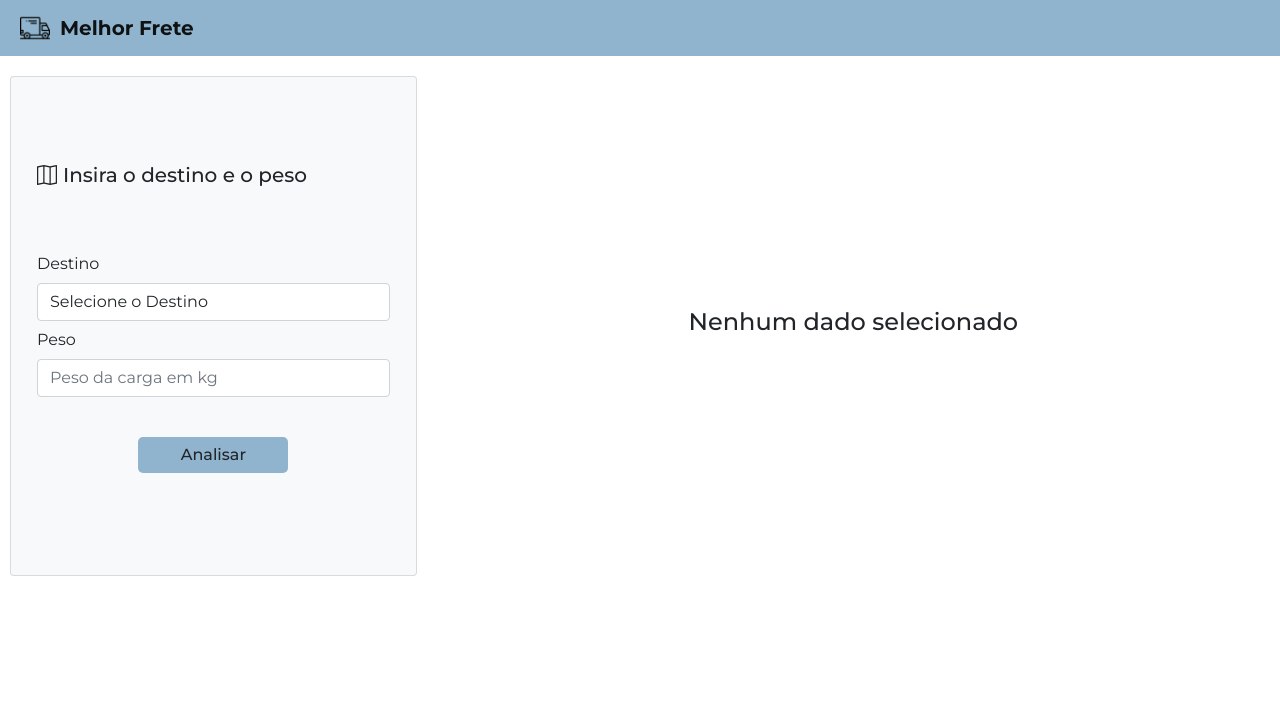
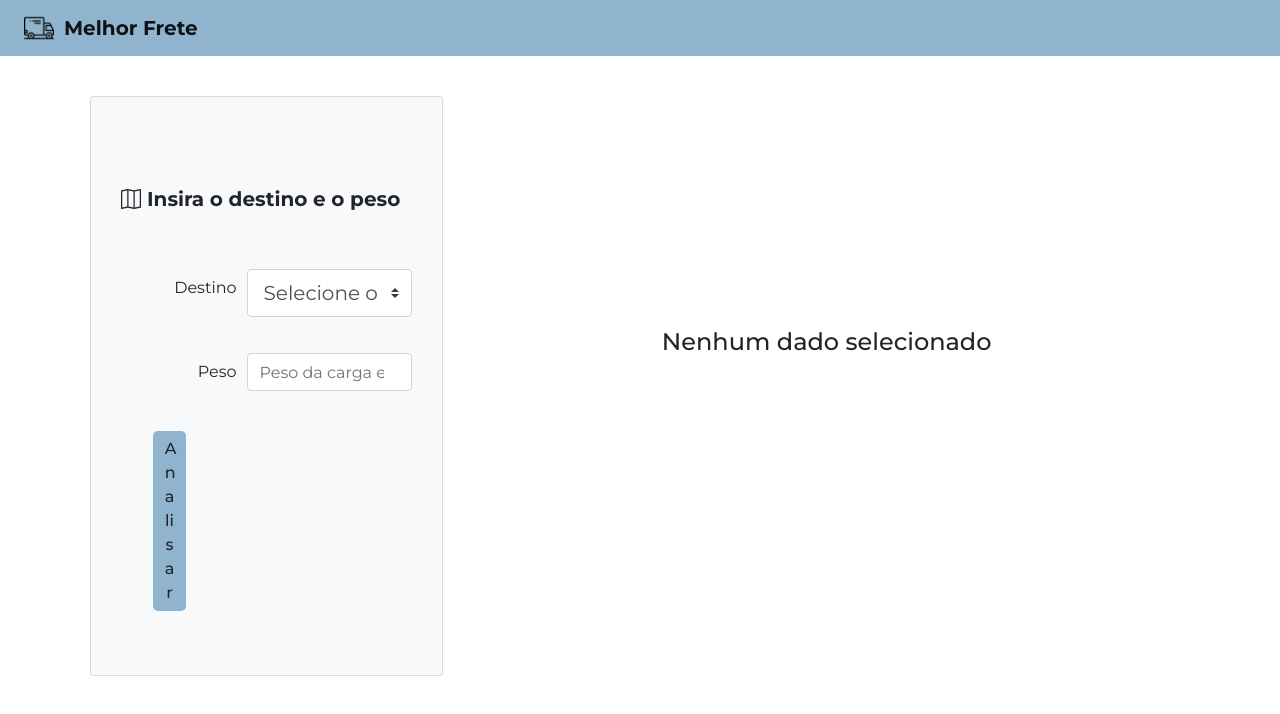
Before and after one commit to zezit/desafio-coorlab, a Vue app in the folder code/: page / in a window 1280 px wide. Shown: the top 714 px of the page. Built offline with nearby package versions, Linux system fonts and the light colour scheme; no server answers; data requests are answered from the project's data file.

Commit message:
fix - ajustando estado de carregamento dos dados

```diff
--- a/code/package.json
+++ b/code/package.json
@@ -10,7 +10,6 @@
   },
   "dependencies": {
     "axios": "^1.4.0",
-    "bootstrap": "^5.1.3",
     "bootstrap-vue": "^2.22.0",
     "core-js": "^3.8.3",
     "json-server": "^0.17.0",
--- a/code/src/assets/css/main.css
+++ b/code/src/assets/css/main.css
@@ -12,6 +12,8 @@ body {
     --light-grey-background-card: #f4f4f3;
     --light-blue-card: #bad4d9;
     --dark-blue-card: #90b4cd;
+
+    min-height: 100vh;
 }
 
 h1 {
@@ -19,6 +21,6 @@ h1 {
     font-size: 20px;
 }
 
-full-height{
+full-height {
     height: 100%;
 }
--- a/code/src/components/LayoutButton.vue
+++ b/code/src/components/LayoutButton.vue
@@ -14,6 +14,7 @@ export default {
     },
 }
 </script>
+
 
 
 <style scoped>
--- a/code/src/components/SearchSection.vue
+++ b/code/src/components/SearchSection.vue
@@ -14,28 +14,32 @@
         </b-modal>
 
         <b-form-group>
+            <!-- title -->
             <b-form-group class="form-label">
                 <p class="h5 mb-2 font-weight-bold pt-0" name="label" align-sm="center">
                     <b-icon icon="map" class="map-icon"></b-icon>Insira o destino e o peso
                 </p>
             </b-form-group>
 
+            <!-- select -->
             <b-form-group label="Destino" label-for="destino" label-cols-sm="5" label-align-sm="right">
                 <b-form-select ref="destinoInputRef" id="destino" v-model="destinoInput" :options="destinoOptions"
-                    class="mb-2 mr-sm-2 mb-sm-0 form-control select-options" size="lg">
+                    class="form-control select-options" size="lg" :disabled="loadingData">
                     <template #first>
                         <b-form-select-option :value="null" disabled>Selecione o Destino</b-form-select-option>
                     </template>
                 </b-form-select>
             </b-form-group>
 
+            <!-- text input -->
             <b-form-group label="Peso" label-for="peso" label-cols-sm="5" label-align-sm="right">
                 <b-form-input ref="pesoInputRef" id="peso" v-model.number="pesoInput" type="number"
-                    placeholder="Peso da carga em kg"></b-form-input>
+                    placeholder="Peso da carga em kg" :disabled="loadingData"></b-form-input>
             </b-form-group>
 
+            <!-- analize button -->
             <b-col lg="4" sm="6" class="pb-2 analyze-button-container">
-                <layout-button v-b-modal.error-modal :click="findOptions" :disabled="loadingState"
+                <layout-button v-b-modal.error-modal :click="findOptions" :disabled="loadingState || loadingData"
                     text="Analisar"></layout-button>
             </b-col>
         </b-form-group>
@@ -64,6 +68,7 @@ export default ({
     computed: {
         ...mapGetters({
             loadingState: 'loadingState',
+            loadingData: 'loadingData',
             getClear: 'getClear'
         }),
 
@@ -170,4 +175,10 @@ export default ({
 .error-message p {
     padding: 0 18%;
 }
+
+.select-options {
+    margin-bottom: 20px;
+}
+
+.select-options option {}
 </style>
--- a/code/src/components/ShipmentOptions.vue
+++ b/code/src/components/ShipmentOptions.vue
@@ -85,12 +85,12 @@ h5 {
 /* transition */
 .show-enter-active,
 .show-leave-active {
-    animation: enter 0.2s;
+    animation: enter 0.25s ease-in-out;
 }
 
 .show-enter,
 .show-leave-to {
-    animation: enter 0.2s reverse;
+    animation: enter 0.25s reverse;
 }
 
 @keyframes enter {
--- a/code/src/store/actions.js
+++ b/code/src/store/actions.js
@@ -3,8 +3,8 @@ import axios from "axios";
 export default {
     async fetchData({ commit }) {
         await axios
-            // .get(`${process.env.VUE_APP_ROOT_API}/transport`, {
-            .get(`https://json-server-vercel-ten-psi.vercel.app/transport`, {
+            .get(`${process.env.VUE_APP_ROOT_API}/transport`, {
+            // .get(`https://json-server-vercel-ten-psi.vercel.app/transport`, {
                 headers: {
                     'Accept': 'application/json',
                     'Content-Type': 'application/json',
--- a/code/src/store/getters.js
+++ b/code/src/store/getters.js
@@ -10,5 +10,8 @@ export default {
     },
     getClear(state) {
         return state.clear;
+    },
+    loadingData(state) {
+        return state.loadingData;
     }
 }
--- a/code/src/store/mutations.js
+++ b/code/src/store/mutations.js
@@ -1,6 +1,7 @@
 export default {
     SET_DATA(state, data) {
         state.data = data;
+        state.loadingData = false;
     },
 
     SET_SELECTED_DESTINE(state, packet) {
--- a/code/src/store/state.js
+++ b/code/src/store/state.js
@@ -4,4 +4,5 @@ export default {
     errorModal: null,
     loadingState: false,
     clear: false,
+    loadingData: true
 }
--- a/code/src/views/BestTransport.vue
+++ b/code/src/views/BestTransport.vue
@@ -4,8 +4,10 @@
 
     <div class="content">
       <section class="app-body">
+        <div class="container d-flex justify-content-center align-items-center">
           <b-container fluid class="bv-example-row cards-container">
             <b-row>
+
               <b-col class="search-container container" :sm="12" :md="12" :lg="4" :xl="4">
                 <search-section></search-section>
               </b-col>
@@ -13,10 +15,11 @@
               <b-col class="options-container container" :sm="12" :md="12" :lg="8" :xl="8">
                 <shipment-options></shipment-options>
               </b-col>
+
             </b-row>
           </b-container>
+        </div>
       </section>
-
     </div>
 
   </main>
@@ -45,7 +48,8 @@ export default {
 
   computed: {
     ...mapGetters({
-      showErrorModal: 'showErrorModal'
+      showErrorModal: 'showErrorModal',
+      loadingData: 'loadingData'
     }),
   },
 
@@ -58,7 +62,9 @@ export default {
 
 <style scoped>
 .app-body,
-.cards-container {
+.cards-container,
+.content,
+main {
   height: 100%;
 }
 
@@ -76,6 +82,10 @@ export default {
   justify-content: center;
 }
 
+.container {
+  position: relative;
+}
+
 @media (max-width: 768px) {
   .bv-example-row .container {
     margin-bottom: 1rem;
```
Also changed, not shown: 2 other files (tests, documents, lock files or other folders). Lines whose indentation alone changed are shown as unchanged.
